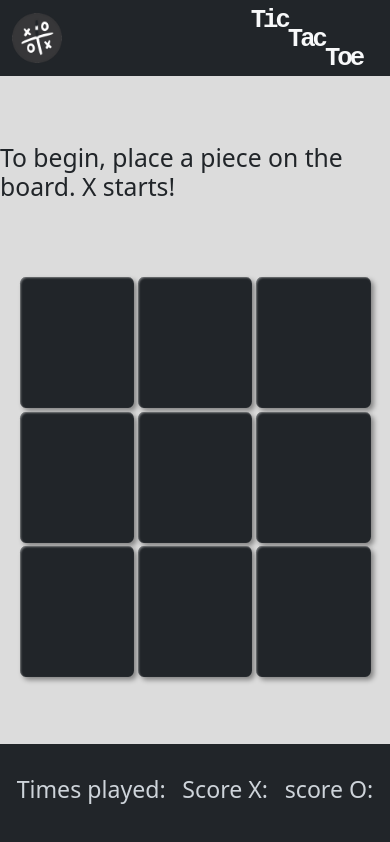
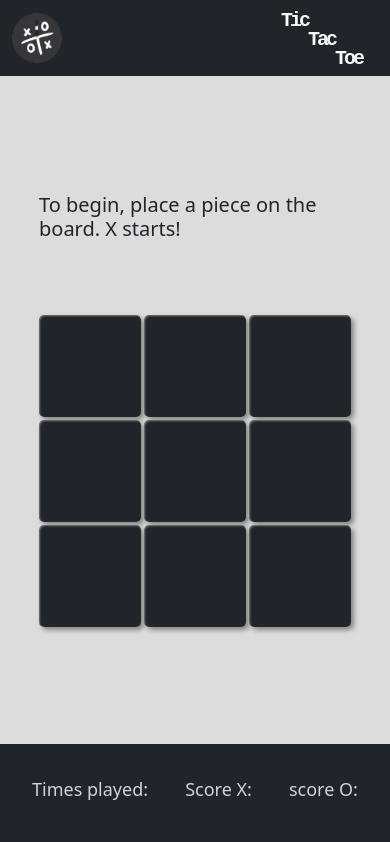
Before and after one commit to SindreSau/TicTacToe_Web, a plain HTML site: page index.html in a window 390 px wide. Both pictures are taken after a click on the button "Start game". Drawn offline with Linux system fonts and the light colour scheme.

Commit message:
media-queries

```diff
--- a/css/style.css
+++ b/css/style.css
@@ -65,28 +65,29 @@ main {
     align-items: center;
     flex: auto;
     gap: 10%;
-}
-
-@media (max-width: 500px) {
-    #gameBoard {
-        max-width: 90vw;
-        aspect-ratio: 1;
-    }
+    padding-inline: 10vw;
 }
 
 #gameBoard {
     height: 60%;
     aspect-ratio: 1;
+
     display: grid;
     grid-template-rows: repeat(3, 1fr);
     grid-template-columns: repeat(3, 1fr);
-    gap: 1vw;
+
+    gap: 1%;
+
     font-weight: bold;
 
+    /* animation on startClick */
     transform: translateX(100vw);
     animation: rollIn .4s linear forwards;
 }
 
+#textField {
+    transform: translateX(100vw);
+}
 
 .cells {
     width: 100%;
@@ -162,3 +163,40 @@ footer {
     justify-content: space-evenly;
     align-items: center;
 }
+
+
+
+/* Mobile: */
+@media (max-width: 680px) {
+    #gameBoard {
+        display: grid;
+        grid-template-rows: repeat(3, 1fr);
+        grid-template-columns: repeat(3, 1fr);
+
+        width: 80vw;
+        height: 80vw;
+
+        font-weight: bold;
+
+        /* animation on startClick */
+        transform: translateX(100vw);
+        animation: rollIn .4s linear forwards;
+    }
+
+    h1 {
+        font-size: 20px;
+    }
+
+    h2 {
+        font-size: clamp(12px, 8vw, 20px);
+    }
+
+    footer {
+        gap: 5px;
+        flex-wrap: wrap;
+    }
+
+    h3 {
+        font-size: clamp(10px, 6vw, 18px);
+    }
+}
--- a/js/app.js
+++ b/js/app.js
@@ -21,6 +21,7 @@ const gameBoard = {
 
   createBoard: function () {
     textField.textContent = "To begin, place a piece on the board. X starts!";
+    textField.style.animation = "rollIn .4s .4s linear forwards"
     this.board.id = 'gameBoard';
     this.createCells();
     cells.forEach(cell => {
```
